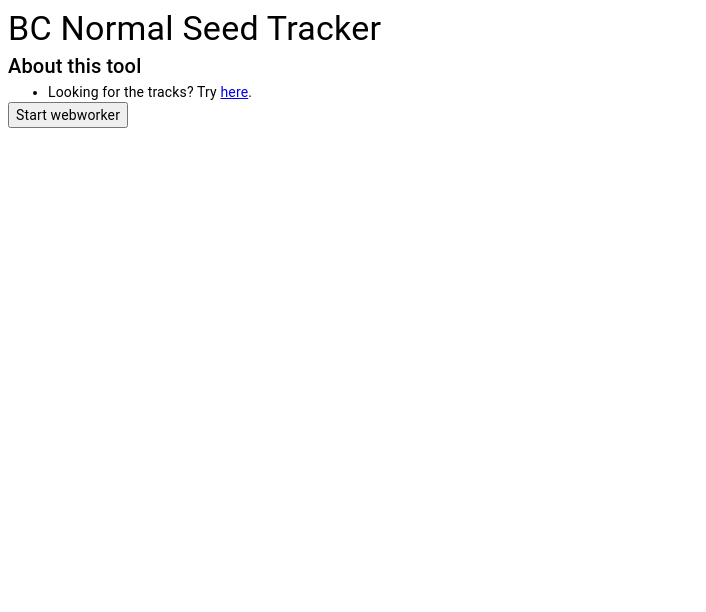
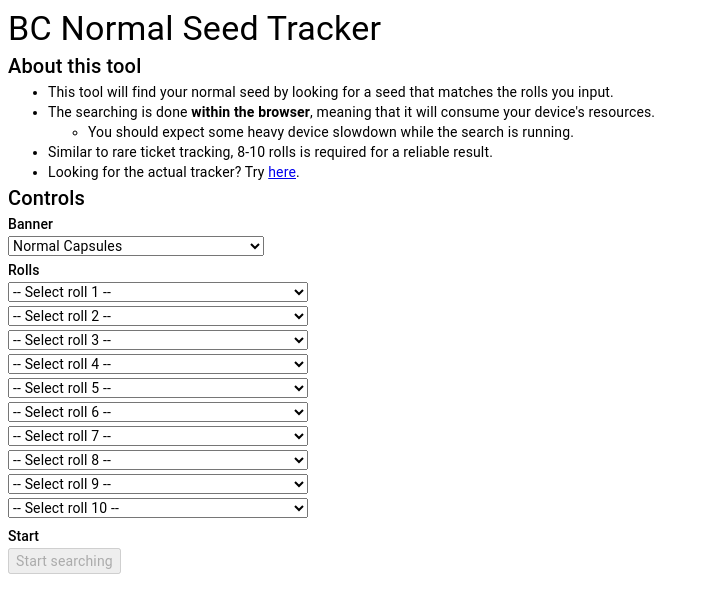
Before and after one commit to ampuri/bc-normal-seed-tracking, a React app: page /#/finder in a window 1280 px wide. Shown: the top 612 px of the page, without its empty margins (0-706 px from the left). Built offline with nearby package versions, Linux system fonts and the light colour scheme.

Commit message:
Initial version

```diff
--- a/src/FinderPage.tsx
+++ b/src/FinderPage.tsx
@@ -2,7 +2,12 @@ import React, { useState } from "react";
 import styled from "@emotion/styled";
 import { Typography } from "@mui/material";
 import { generateWorkerInitializationMessage } from "./utils/seedFinder";
-import { CatseyeBannerData, NormalBannerData } from "./utils/bannerData";
+import {
+  CatfruitBannerData,
+  CatseyeBannerData,
+  NormalBannerData,
+  NormalBannerPlusData,
+} from "./utils/bannerData";
 import FinderResults from "./FinderResults";
 
 const Styles = styled.div`
@@ -23,6 +28,29 @@ type WorkerMessage = {
 };
 
 const FinderPage = () => {
+  // We'll just put all our controls here because we're lazy
+  const [banner, setBanner] = useState<
+    "normal" | "normalPlus" | "catfruit" | "catseye"
+  >("normal");
+  const [userRolls, setUserRolls] = useState<(string | null)[]>(
+    Array(10).fill(null)
+  );
+  const setUserRoll = (index: number, unit: string) => {
+    setUserRolls((prevRolls) => [
+      ...prevRolls.slice(0, index),
+      unit,
+      ...prevRolls.slice(index + 1),
+    ]);
+  };
+
+  const bannerObj = {
+    normal: NormalBannerData,
+    normalPlus: NormalBannerPlusData,
+    catfruit: CatfruitBannerData,
+    catseye: CatseyeBannerData,
+  }[banner];
+  const bannerPool = bannerObj.pools.flatMap((pool) => pool.units);
+
   const [progresses, setProgresses] = useState<number[]>([]);
   const setWorkerProgress = (worker: number, progress: number) => {
     setProgresses((prevProgresses) => [
@@ -31,23 +59,14 @@ const FinderPage = () => {
       ...prevProgresses.slice(worker + 1),
     ]);
   };
-  const [seedsFound, setSeedsFound] = useState([]);
+  const [seedsFound, setSeedsFound] = useState<number[]>([]);
+  const isSearching = progresses.length > 0 && progresses.some((p) => p < 100);
+  const startedAndFinishedSearching = progresses.length > 0 && !isSearching;
 
   const onClick = () => {
     const partialInitialMessage = generateWorkerInitializationMessage({
-      banner: NormalBannerData,
-      rolls: [
-        "Gross Cat",
-        "Cat Energy",
-        "Titan Cat",
-        "Cat",
-        "Titan Cat",
-        "Research",
-        "Axe Cat",
-        "Cat Cannon Attack",
-        "Cat",
-        "Tank Cat",
-      ],
+      banner: bannerObj,
+      rolls: userRolls.filter(Boolean) as string[],
     });
 
     if (window.Worker) {
@@ -77,19 +96,19 @@ const FinderPage = () => {
         worker.onmessage = (event: { data: WorkerMessage }) => {
           const messageType = event.data.type;
           if (messageType === "progress") {
-            console.log(
-              `Worker ${workerNumber} progress ${event.data.percentageSearched}%`
-            );
             setWorkerProgress(workerNumber, event.data.percentageSearched!);
           } else if (messageType === "seedFound") {
-            console.log(`Worker ${workerNumber} found seed ${event.data.seed}`);
+            setSeedsFound((prevSeedsFound) => [
+              ...prevSeedsFound,
+              event.data.seed!,
+            ]);
           }
         };
         worker.postMessage(initialMessage);
         workers.push(worker);
       }
     } else {
-      alert("Web Workers not supported");
+      alert("Sorry, web workers are not supported in this browser.");
     }
   };
   return (
@@ -99,14 +118,98 @@ const FinderPage = () => {
       <Typography variant="body1">
         <ul>
           <li>
-            Looking for the tracks? Try <a href="#">here</a>.
+            This tool will find your normal seed by looking for a seed that
+            matches the rolls you input.
+          </li>
+          <li>
+            The searching is done{" "}
+            <strong style={{ fontWeight: "bold" }}>within the browser</strong>,
+            meaning that it will consume your device's resources.
+            <ul>
+              <li>
+                You should expect some heavy device slowdown while the search is
+                running.
+              </li>
+            </ul>
+          </li>
+          <li>
+            Similar to rare ticket tracking, 8-10 rolls is required for a
+            reliable result.
+          </li>
+          <li>
+            Looking for the actual tracker? Try <a href="#">here</a>.
           </li>
         </ul>
       </Typography>
-      <button type="button" onClick={onClick}>
-        Start webworker
+      <Typography variant="h6">Controls</Typography>
+      <Typography variant="subtitle2">Banner</Typography>
+      <div style={{ marginBottom: "4px" }}>
+        <select
+          id="banner"
+          onChange={(e) => {
+            setBanner(
+              e.target.value as "normal" | "normalPlus" | "catfruit" | "catseye"
+            );
+            setUserRolls(Array(10).fill(null));
+          }}
+        >
+          <option value="normal">Normal Capsules</option>
+          <option value="normalPlus">
+            Normal Capsules+ (with Superfeline)
+          </option>
+          <option value="catfruit">Catfruit Capsules</option>
+          <option value="catseye">Catseye Capsules</option>
+        </select>
+      </div>
+      <Typography variant="subtitle2">Rolls</Typography>
+      <div
+        style={{
+          marginBottom: "4px",
+          display: "flex",
+          flexDirection: "column",
+        }}
+      >
+        {userRolls.map((roll, i) => {
+          return (
+            <select
+              onChange={(e) => setUserRoll(i, e.target.value)}
+              style={{
+                maxWidth: "300px",
+                marginBottom: "4px",
+              }}
+            >
+              <option value="null" disabled selected={roll === null}>
+                -- Select roll {i + 1} --
+              </option>
+              {bannerPool.map((unit) => {
+                return (
+                  <option key={unit} value={unit} selected={roll === unit}>
+                    {unit}
+                  </option>
+                );
+              })}
+            </select>
+          );
+        })}
+      </div>
+      <Typography variant="subtitle2">Start</Typography>
+      <button
+        type="button"
+        onClick={onClick}
+        disabled={userRolls.every((roll) => roll === null) || isSearching}
+      >
+        Start searching
       </button>
-      <FinderResults workerProgresses={progresses} />
+      {(isSearching || startedAndFinishedSearching) && (
+        <>
+          <Typography variant="h6">Results</Typography>
+          <FinderResults
+            workerProgresses={progresses}
+            seedsFound={seedsFound}
+            isSearching={isSearching}
+          />
+        </>
+      )}
     </Styles>
   );
 };
--- a/src/FinderResults.tsx
+++ b/src/FinderResults.tsx
@@ -24,12 +24,19 @@ const RowContainer = styled.div`
 
 const FinderResults = ({
   workerProgresses,
+  seedsFound,
+  isSearching,
 }: {
   workerProgresses: number[];
+  seedsFound: number[];
+  isSearching: boolean;
 }) => {
-  console.log(workerProgresses);
-  return (
+  if (seedsFound.length > 200) {
+    seedsFound = seedsFound.slice(0, 200);
+  }
+  return isSearching ? (
     <div>
+      <Typography variant="body1">Searching...</Typography>
       {workerProgresses.map((progress, i) => {
         return (
           <RowContainer>
@@ -43,6 +50,49 @@ const FinderResults = ({
         );
       })}
     </div>
+  ) : (
+    <div>
+      {seedsFound.length > 0 ? (
+        <>
+          <Typography variant="body1">
+            Found a total of {seedsFound.length} seed
+            {seedsFound.length > 1 && "s"} matching your rolls.
+            {seedsFound.length > 1 && (
+              <>
+                <br />
+                Only one of these will be accurate, you can pull some more and
+                check the tracks to confirm which one it is.
+              </>
+            )}
+            {seedsFound.length > 200 && (
+              <>
+                <br />
+                Actually, over 200 seeds were found, so only the first 200 are
+                shown. Please add more cats to decrese the number of potential
+                seeds.
+              </>
+            )}
+          </Typography>
+          <ul>
+            {seedsFound.map((seed) => {
+              const searchParams = new URLSearchParams(window.location.search);
+              searchParams.set("seed", seed.toString());
+              const trackLink = `?${searchParams.toString()}#`;
+              return (
+                <li>
+                  {seed}: <a href={trackLink}>Track link for {seed}</a>
+                </li>
+              );
+            })}
+          </ul>
+        </>
+      ) : (
+        <Typography variant="body1">
+          Couldn't find your seed. This could be because of a dupe - please
+          remove the first entry and try again.
+        </Typography>
+      )}
+    </div>
   );
 };
 
--- a/src/Page.tsx
+++ b/src/Page.tsx
@@ -45,7 +45,7 @@ const Page = () => {
           </ul>
           <li>
             Track switches work the exact same as rare banners. You can
-            strategically roll to hit or avoid a track switches.
+            strategically roll to hit or avoid a track switch.
           </li>
           <li>Clicking an entry will update your seed.</li>
         </ul>
```
Also changed, not shown: 1 other file (tests, documents, lock files or other folders).
